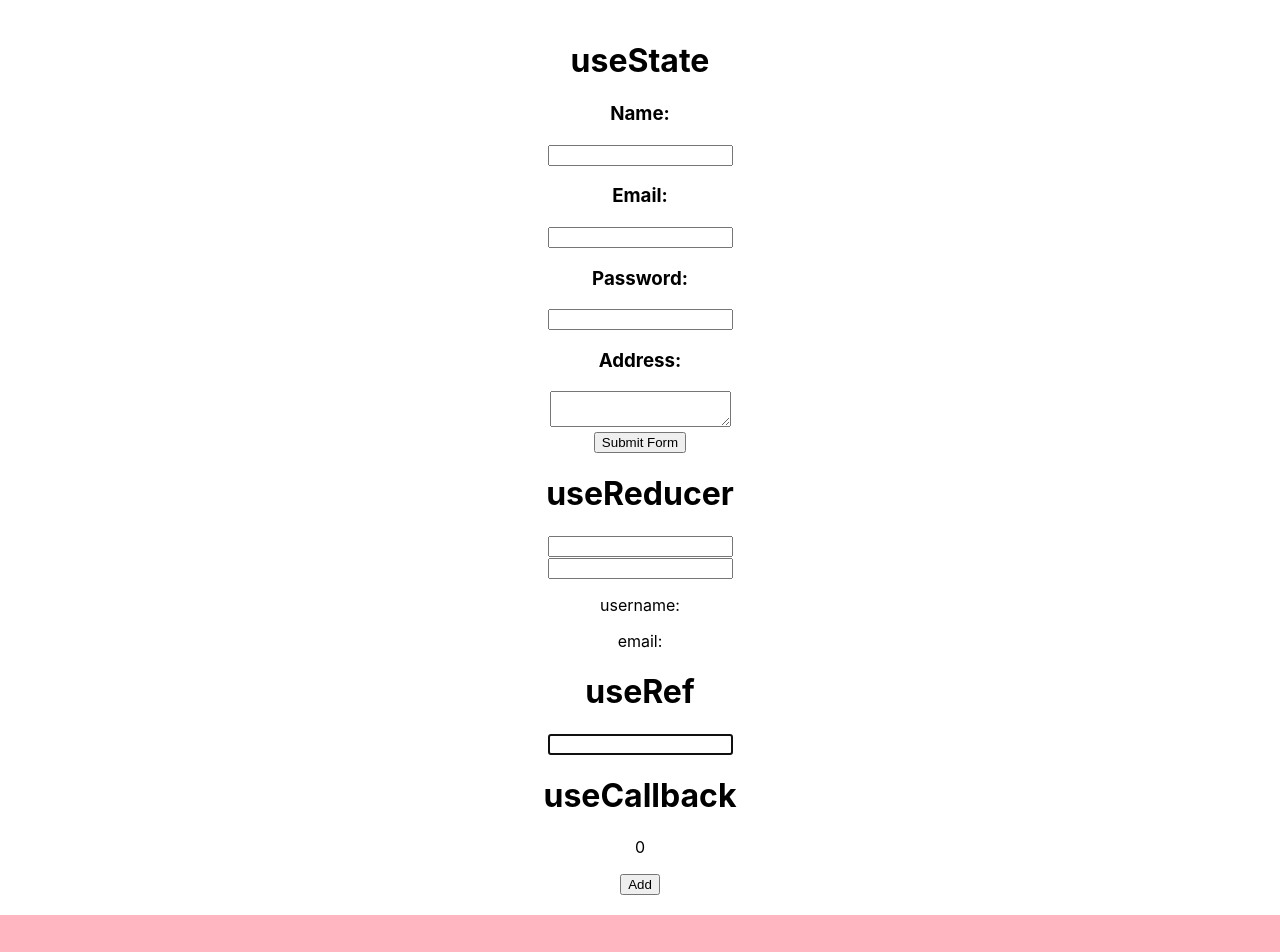
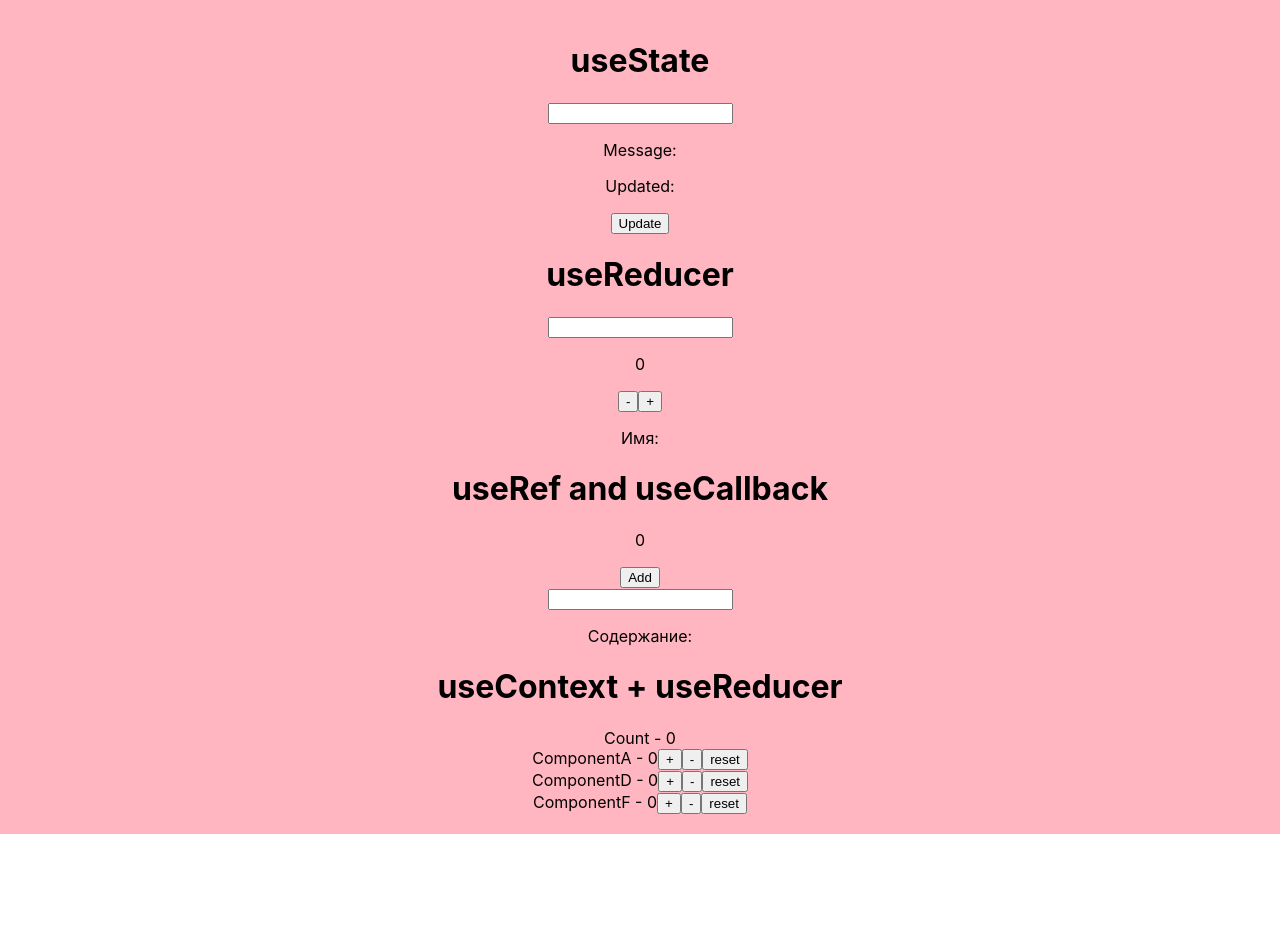
Before and after one commit to Val16eria/basic-hooks-template, a React (Create React App) app: page / in a window 1280 px wide. Shown: the top 952 px of the page. After the commit the page ends 834 px from the top, so only its background shows below. Built offline with nearby package versions, Linux system fonts and the light colour scheme.

Commit message:
add useContext and useReducer

```diff
--- a/src/App.tsx
+++ b/src/App.tsx
@@ -1,27 +1,59 @@
-import React from 'react';
+import React, {useReducer } from 'react';
 import './App.css';
-import {UseState} from "./components/hooks-template/test/UseState";
+//import {UseState} from "./components/hooks-template/test/UseState";
 import {InputUseState} from "./components/hooks-template/useState-useReducer/InputUseState";
-import {UseRef} from "./components/hooks-template/test/UseRef";
-import {UseReducer} from "./components/hooks-template/test/UseReducer";
+//import {UseRef} from "./components/hooks-template/test/UseRef";
+//import {UseReducer} from "./components/hooks-template/test/UseReducer";
 import {InputUseReducer} from "./components/hooks-template/useState-useReducer/InputUseReducer";
-import {UseCallback} from "./components/hooks-template/test/UseCallback";
+//import {UseCallback} from "./components/hooks-template/test/UseCallback";
 import {InputUseRef} from "./components/hooks-template/useState-useRef/InputUseRef";
+//import {UseEffect} from "./components/hooks-template/test/UseEffect";
+import ComponentA from "./components/hooks-template/useContext-useReducer/ComponentA";
+import ComponentB from "./components/hooks-template/useContext-useReducer/ComponentB";
+import ComponentC from "./components/hooks-template/useContext-useReducer/ComponentC";
+
+// @ts-ignore
+export const CountContext = React.createContext()
+
+const initialState = 0;
+const reducer = (state:any, action:any) => {
+    switch (action) {
+        case 'increment':
+            return state + 1
+        case 'decrement':
+            return state - 1
+        case 'reset':
+            return initialState
+        default:
+            return state
+    }
+}
 
 function App() {
+    const [count, dispatch] = useReducer(reducer, initialState)
     return (
         <div className="App">
-        <div style={{padding: "20px 0"}}>
-            <UseState />
-            <UseReducer />
-            <UseRef />
-            <UseCallback />
-        </div>
+            {/*<div style={{padding: "20px 0"}}>*/}
+            {/*    <UseState />*/}
+            {/*    <UseReducer />*/}
+            {/*    <UseRef />*/}
+            {/*    <UseCallback />*/}
+            {/*    <UseEffect />*/}
+            {/*</div>*/}
 
             <div style={{background: "lightpink", padding: "20px 0"}}>
                 <InputUseState />
                 <InputUseReducer />
                 <InputUseRef />
+                <CountContext.Provider value={{countState: count, countDispatch: dispatch}}>
+                    <div>
+                        <h1>useContext + useReducer</h1>
+                        Count - {count}
+                        <ComponentA />
+                        <ComponentB />
+                        <ComponentC />
+                    </div>
+                </CountContext.Provider>
             </div>
         </div>
     );
--- /dev/null
+++ b/src/components/hooks-template/test/UseEffect.tsx
@@ -0,0 +1,19 @@
+import React, {useState, useEffect} from 'react';
+
+export const UseEffect = () => {
+    const [type, setType] = useState('users');
+
+    useEffect(() => {
+
+    }, [])
+
+    return (
+      <div>
+          <h1>useEffect</h1>
+          <p>Ресурс: {type}</p>
+          <button onClick={() => setType('users')}>users</button>
+          <button onClick={() => setType('todo')}>todos</button>
+          <button onClick={() => setType('posts')}>posts</button>
+      </div>
+    );
+}
--- /dev/null
+++ b/src/components/hooks-template/useContext-useReducer/ComponentA.tsx
@@ -0,0 +1,16 @@
+import React, {useContext} from 'react';
+import {CountContext} from "../../../App";
+
+const ComponentA = () => {
+    const countContext:any = useContext(CountContext)
+    return (
+        <div>
+            ComponentA - {countContext.countState}
+            <button onClick={() => countContext.countDispatch('increment')}>+</button>
+            <button onClick={() => countContext.countDispatch('decrement')}>-</button>
+            <button onClick={() => countContext.countDispatch('reset')}>reset</button>
+        </div>
+    );
+}
+
+export default ComponentA;
--- /dev/null
+++ b/src/components/hooks-template/useContext-useReducer/ComponentB.tsx
@@ -0,0 +1,12 @@
+import React from 'react';
+import ComponentD from "./ComponentD";
+
+const ComponentB = () => {
+    return (
+      <div>
+          <ComponentD />
+      </div>
+    );
+}
+
+export default ComponentB;
--- /dev/null
+++ b/src/components/hooks-template/useContext-useReducer/ComponentC.tsx
@@ -0,0 +1,12 @@
+import React from 'react';
+import ComponentE from "./ComponentE";
+
+const ComponentC = () => {
+    return (
+        <div>
+            <ComponentE />
+        </div>
+    );
+}
+
+export default ComponentC;
--- /dev/null
+++ b/src/components/hooks-template/useContext-useReducer/ComponentD.tsx
@@ -0,0 +1,16 @@
+import React, {useContext} from 'react';
+import {CountContext} from "../../../App";
+
+const ComponentD = () => {
+    const countContext:any = useContext(CountContext)
+    return (
+        <div>
+            ComponentD - {countContext.countState}
+            <button onClick={() => countContext.countDispatch('increment')}>+</button>
+            <button onClick={() => countContext.countDispatch('decrement')}>-</button>
+            <button onClick={() => countContext.countDispatch('reset')}>reset</button>
+        </div>
+    );
+}
+
+export default ComponentD;
--- /dev/null
+++ b/src/components/hooks-template/useContext-useReducer/ComponentE.tsx
@@ -0,0 +1,12 @@
+import React from 'react';
+import ComponentF from "./ComponentF";
+
+const ComponentE = () => {
+    return (
+        <div>
+            <ComponentF />
+        </div>
+    );
+}
+
+export default ComponentE;
--- /dev/null
+++ b/src/components/hooks-template/useContext-useReducer/ComponentF.tsx
@@ -0,0 +1,16 @@
+import React, {useContext} from 'react';
+import {CountContext} from "../../../App";
+
+const ComponentF = () => {
+    const countContext:any = useContext(CountContext)
+    return (
+        <div>
+            ComponentF - {countContext.countState}
+            <button onClick={() => countContext.countDispatch('increment')}>+</button>
+            <button onClick={() => countContext.countDispatch('decrement')}>-</button>
+            <button onClick={() => countContext.countDispatch('reset')}>reset</button>
+        </div>
+    );
+}
+
+export default ComponentF;
--- a/src/components/hooks-template/useState-useRef/InputUseRef.tsx
+++ b/src/components/hooks-template/useState-useRef/InputUseRef.tsx
@@ -10,7 +10,7 @@ export const InputUseRef = () => {
     //console.log(inputRef?.current?.value);
     return (
         <div>
-            <h1>InputUseRef and useCallback</h1>
+            <h1>useRef and useCallback</h1>
             {/*useCallback*/}
             <p>{count}</p>
             <button onClick={addTwo}>
```
Lines whose indentation alone changed are shown as unchanged.
